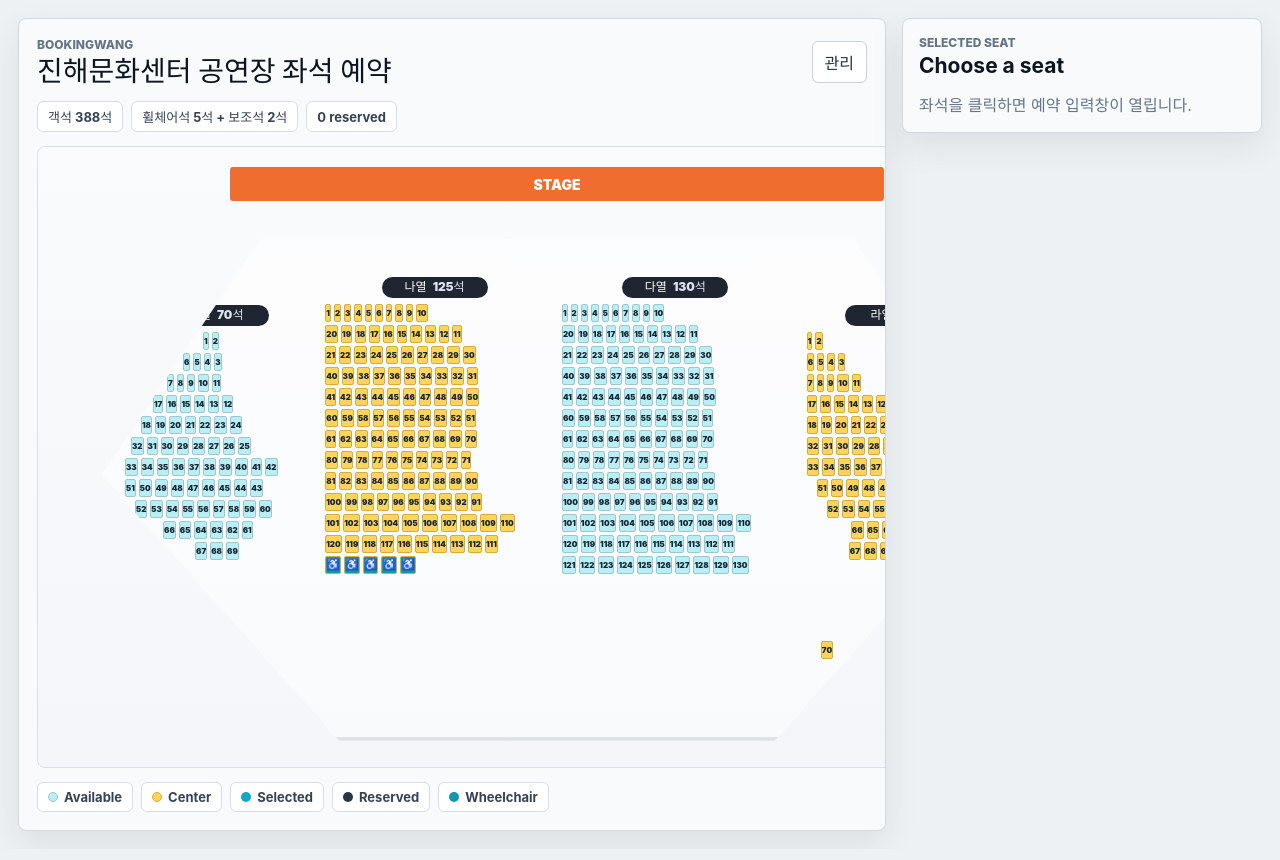
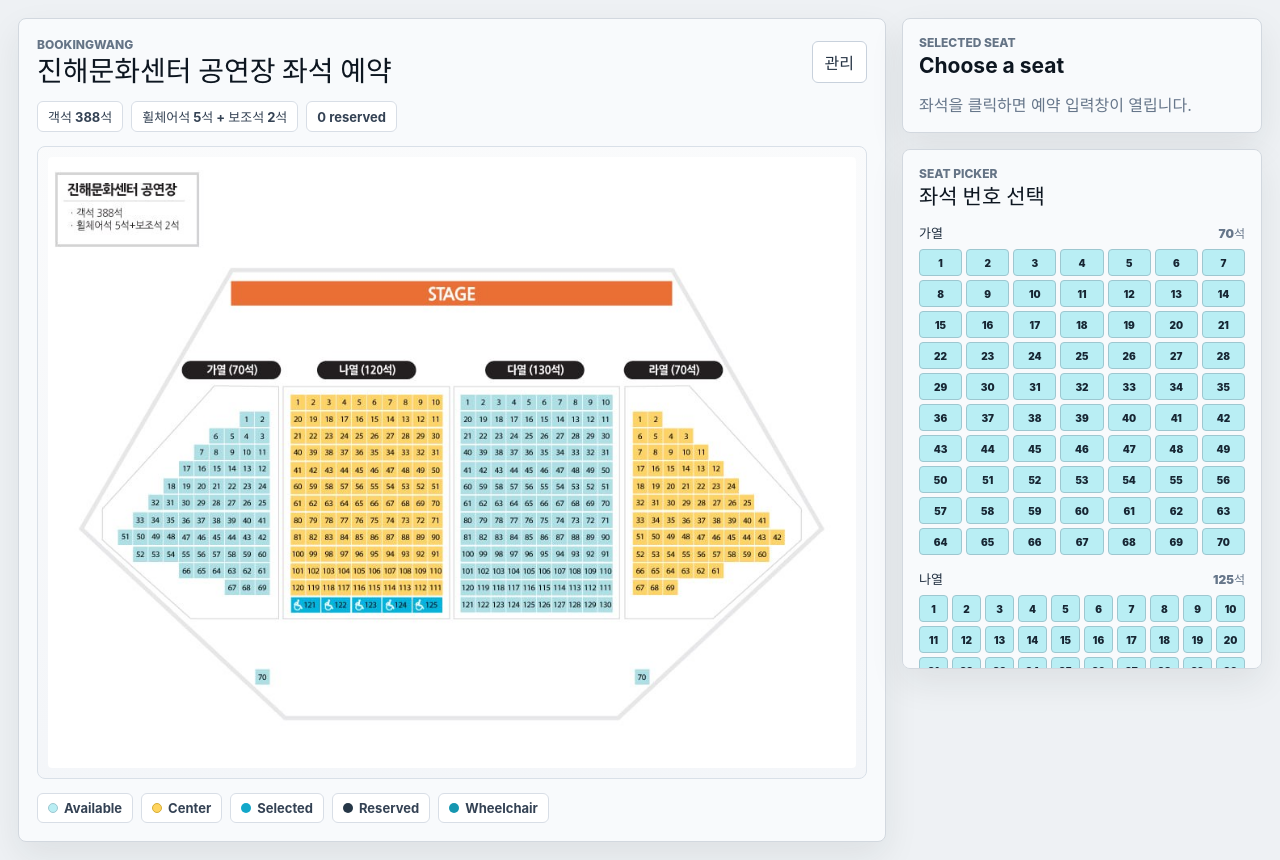
Before and after one commit to binogion-cmd/BookingWang, a React (Vite) app: page / in a window 1280 px wide. Built offline with nearby package versions, Linux system fonts and the light colour scheme.

Commit message:
Use venue seating chart image as reference

```diff
--- a/src/App.css
+++ b/src/App.css
@@ -109,14 +109,25 @@ h2 {
 }
 
 .venue-map {
-  min-width: 1040px;
+  width: 100%;
+  min-width: 0;
   overflow: auto;
-  padding: 20px 24px 26px;
+  padding: 10px;
   border: 1px solid #d9e0e8;
   border-radius: 8px;
   background:
     linear-gradient(180deg, rgba(255, 255, 255, 0.78), rgba(245, 247, 250, 0.9)),
     #e7ebf0;
+}
+
+.venue-reference-image {
+  display: block;
+  width: 100%;
+  max-width: 1120px;
+  height: auto;
+  margin: 0 auto;
+  border-radius: 4px;
+  background: #ffffff;
 }
 
 .stage {
@@ -411,6 +422,59 @@ textarea {
   overflow: auto;
 }
 
+.seat-picker-card {
+  max-height: 520px;
+  overflow: auto;
+}
+
+.seat-picker-list {
+  display: grid;
+  gap: 14px;
+  margin-top: 14px;
+}
+
+.seat-picker-section {
+  display: grid;
+  gap: 7px;
+}
+
+.picker-section-title {
+  display: flex;
+  align-items: center;
+  justify-content: space-between;
+  gap: 8px;
+  color: #233142;
+  font-size: 13px;
+  font-weight: 900;
+}
+
+.picker-section-title span {
+  color: #66768a;
+  font-size: 12px;
+}
+
+.seat-picker-grid {
+  display: grid;
+  grid-template-columns: repeat(var(--columns), minmax(0, 1fr));
+  gap: 4px;
+}
+
+.seat-picker-button {
+  min-width: 0;
+  height: 27px;
+  border: 1px solid #9dc7d0;
+  border-radius: 4px;
+  background: #b9eef4;
+  color: #172633;
+  padding: 0;
+  font-size: 10px;
+  font-weight: 900;
+}
+
+.seat-picker-button:hover {
+  border-color: #1f6f8b;
+}
+
 .reservation-item {
   display: flex;
   justify-content: space-between;
@@ -471,14 +535,14 @@ textarea {
   .venue-map {
     width: 100%;
     min-width: 0;
-    padding: 14px;
+    padding: 8px;
     overflow-x: auto;
     -webkit-overflow-scrolling: touch;
   }
 
-  .auditorium-outline {
-    width: 920px;
-    min-width: 920px;
+  .venue-reference-image {
+    width: 100%;
+    min-width: 0;
   }
 
   .legend {
--- a/src/App.tsx
+++ b/src/App.tsx
@@ -108,6 +108,7 @@ function App() {
   const [form, setForm] = useState({ name: '', phone: '', note: '' })
   const [error, setError] = useState('')
   const [showAdmin, setShowAdmin] = useState(false)
+  const seatingChartUrl = `${import.meta.env.BASE_URL}jinhae-seating.jpg`
 
   const reservedCount = Object.keys(reservations).length
   const selectedReservation = selectedSeat ? reservations[selectedSeat] : undefined
@@ -197,21 +198,16 @@ function App() {
     URL.revokeObjectURL(url)
   }
 
-  function renderSection(section: SeatSection) {
+  function renderSectionChooser(section: SeatSection) {
     return (
-      <div className={`seat-section ${section.className}`} key={section.id}>
-        <div className="section-title">
+      <div className="seat-picker-section" key={section.id}>
+        <div className="picker-section-title">
           <strong>{section.name}</strong>
           <span>{section.count}석</span>
         </div>
-        <div className="section-rows">
-          {section.rows.map((row, rowIndex) => (
-            <div
-              className={`seat-row-line ${row.gapAfter ? 'row-with-gap' : ''}`}
-              key={`${section.id}-row-${rowIndex}`}
-              style={{ '--offset': `${row.offset ?? 0}px` } as CSSProperties}
-            >
-              {row.seats.map((seatNumber) => {
+        <div className="seat-picker-grid" style={{ '--columns': section.id === 'GA' || section.id === 'RA' ? 7 : 10 } as CSSProperties}>
+          {Array.from({ length: section.count }, (_, index) => {
+            const seatNumber = index + 1
             const seatId = buildSeatId(section, seatNumber)
             const status = seatStatus(seatId)
             const isWheelchair = section.wheelchairSeats?.includes(seatNumber) ?? false
@@ -220,7 +216,7 @@ function App() {
               <button
                 type="button"
                 key={seatId}
-                    className={`seat seat-${status} ${isWheelchair ? 'seat-wheelchair' : ''}`}
+                className={`seat-picker-button seat-${status} ${isWheelchair ? 'seat-wheelchair' : ''}`}
                 onClick={() => selectSeat(seatId)}
                 aria-pressed={selectedSeat === seatId}
                 aria-label={`${seatDisplayName(seatId)} ${status}`}
@@ -230,8 +226,6 @@ function App() {
               </button>
             )
           })}
-            </div>
-          ))}
         </div>
       </div>
     )
@@ -257,10 +251,7 @@ function App() {
         </div>
 
         <div className="venue-map" aria-label="seat map">
-          <div className="stage">STAGE</div>
-          <div className="auditorium-outline">
-            <div className="auditorium-grid">{SECTIONS.map(renderSection)}</div>
-          </div>
+          <img className="venue-reference-image" src={seatingChartUrl} alt="진해문화센터 공연장 좌석 배치도" />
         </div>
 
         <div className="legend">
@@ -324,6 +315,12 @@ function App() {
           )}
         </div>
 
+        <div className="card seat-picker-card">
+          <p className="eyebrow">Seat Picker</p>
+          <h2>좌석 번호 선택</h2>
+          <div className="seat-picker-list">{SECTIONS.map(renderSectionChooser)}</div>
+        </div>
+
         {showAdmin && (
           <div className="card admin-card">
             <div className="admin-heading">
```
Also changed, not shown: public/jinhae-seating.jpg (added). Lines whose indentation alone changed are shown as unchanged.
